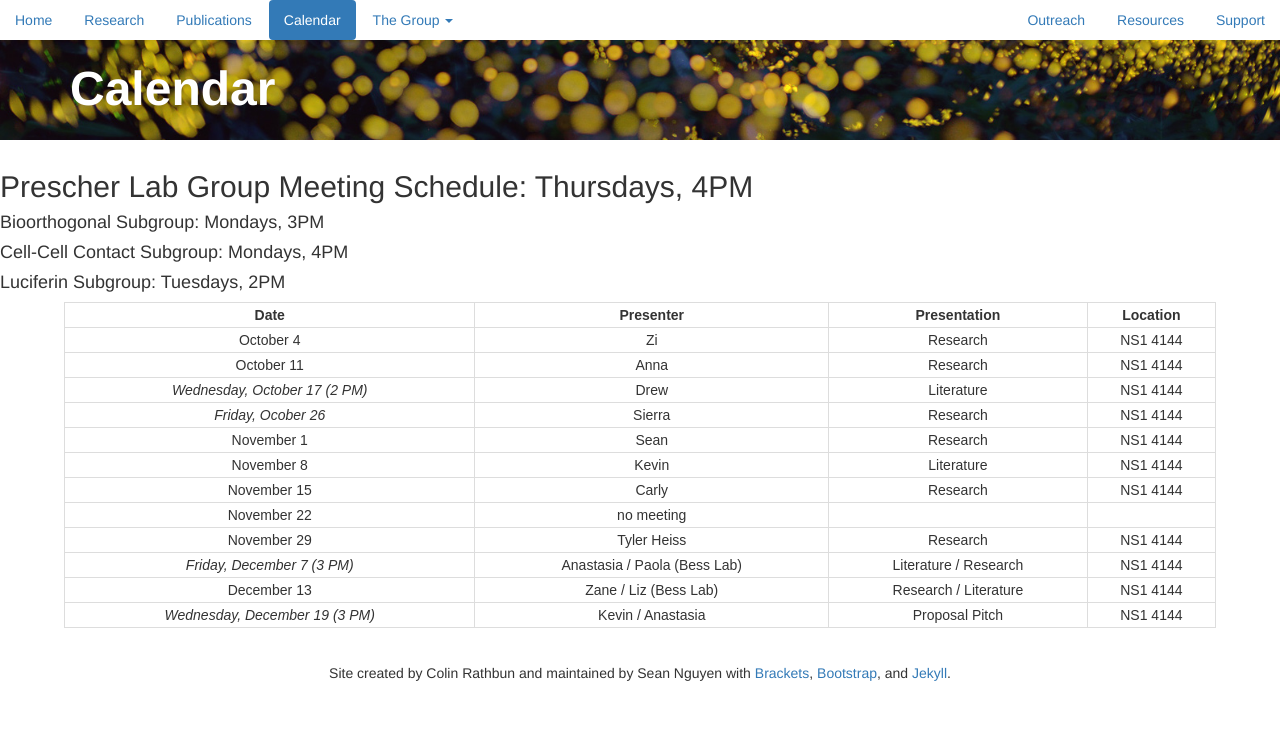
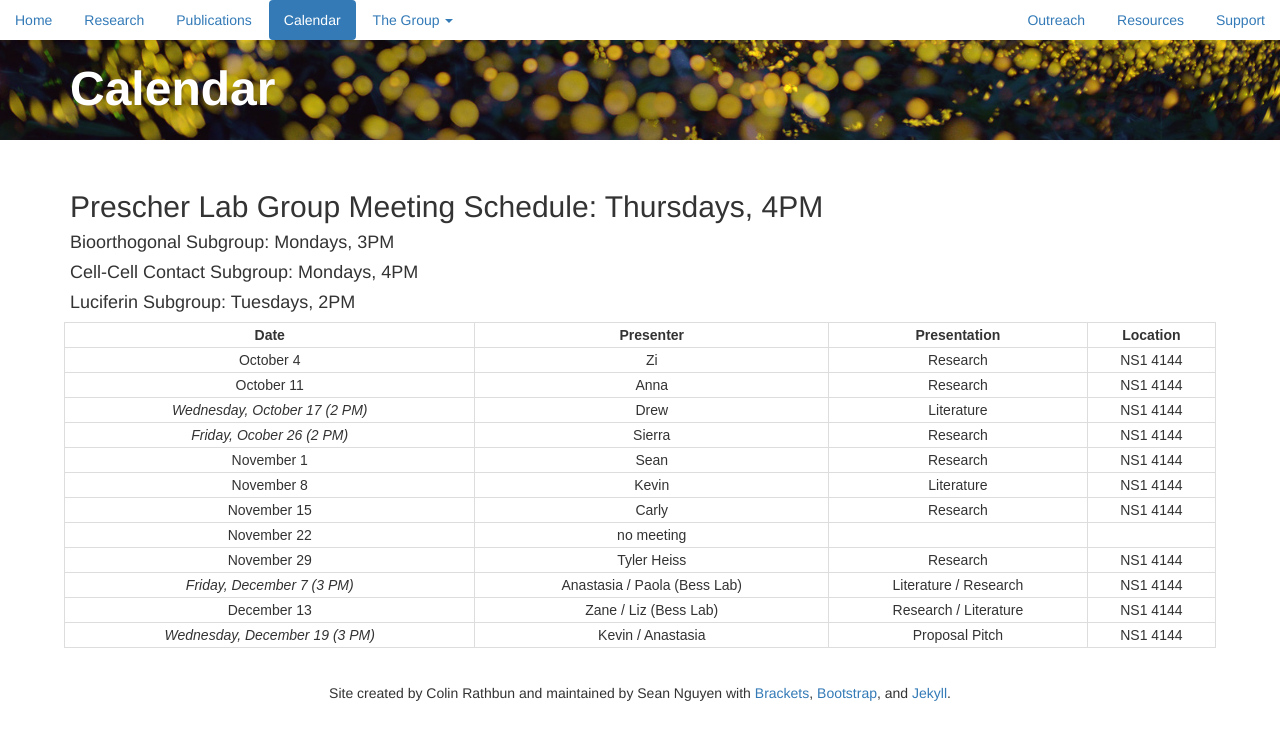
Before and after one commit to c-bun/Prescher-Lab-Site, a Jekyll site: the page built from Calendar.html, in a window 1280 px wide. Shown: the top 740 px of the page. Built offline with Jekyll 4.4.1, drawn with Linux system fonts in a browser that asks for light colours.

Commit message:
PrescherLabSite_October2018_Update1

```diff
--- a/Calendar.html
+++ b/Calendar.html
@@ -4,6 +4,7 @@ title: Calendar
 navbar: left
 nav_order: 7
 ---
+
 <!DOCTYPE html>
 <html>
 <head>
@@ -22,11 +23,12 @@ padding: 2px;
 </style>
 </head>
 <body>
-
+<div class="container">
     <h2>Prescher Lab Group Meeting Schedule: Thursdays, 4PM</h2>
     <h4>Bioorthogonal Subgroup: Mondays, 3PM</h4>
     <h4>Cell-Cell Contact Subgroup: Mondays, 4PM</h4>
     <h4>Luciferin Subgroup: Tuesdays, 2PM</h4>
+          </div>
 
     <table class="tableizer-table">
     <table align="center">
@@ -35,7 +37,7 @@ padding: 2px;
      <tr><td>October 4</td><td>Zi</td><td>Research</td><td>NS1 4144</td></tr>
      <tr><td>October 11</td><td>Anna</td><td>Research</td><td>NS1 4144</td></tr>
      <tr><td><i>Wednesday, October 17 (2 PM)</i></td><td>Drew</td><td>Literature</td><td>NS1 4144</td></tr>
- <tr><td><i>Friday, Ocober 26</i></td><td>Sierra</td><td>Research</td><td>NS1 4144</td></tr>
+     <tr><td><i>Friday, Ocober 26 (2 PM)</i></td><td>Sierra</td><td>Research</td><td>NS1 4144</td></tr>
      <tr><td>November 1</td><td>Sean</td><td>Research</td><td>NS1 4144</td></tr>
      <tr><td>November 8</td><td>Kevin</td><td>Literature</td><td>NS1 4144</td></tr>
      <tr><td>November 15</td><td>Carly</td><td>Research</td><td>NS1 4144</td></tr>
```
Lines whose indentation alone changed are shown as unchanged.
